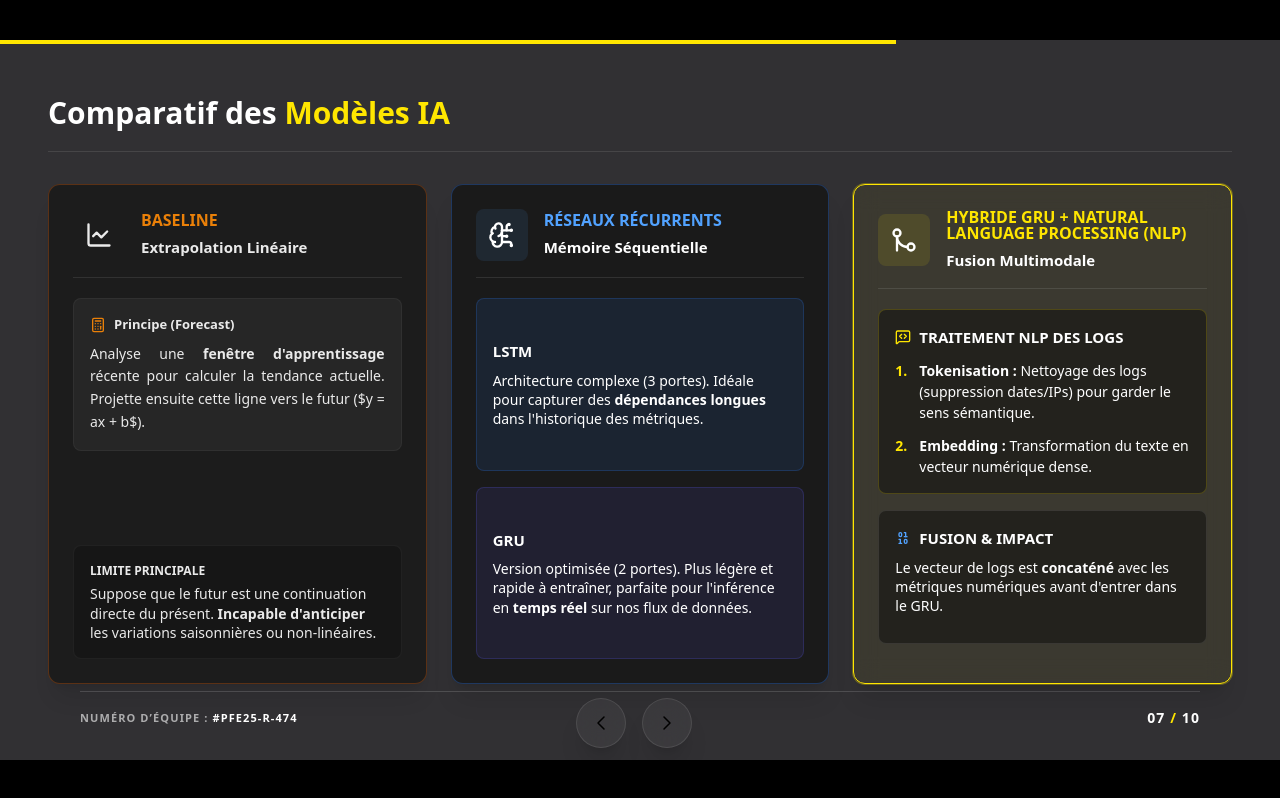
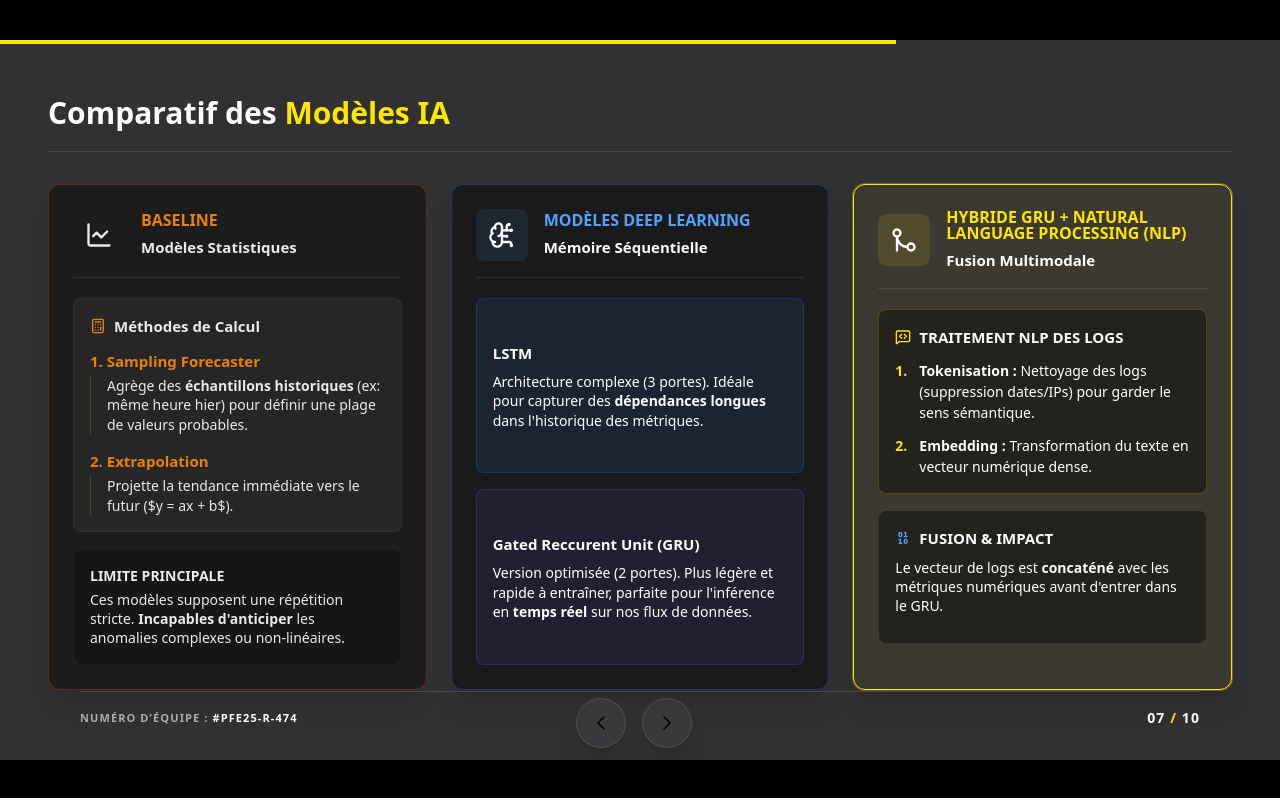
Before and after one commit to Medenga/Presentation-PFE, a React (Vite) app in the folder client/: page /slide7 in a window 1280 px wide. Built offline with nearby package versions, Linux system fonts and the light colour scheme.

Commit message:
Update Slide7.jsx

```diff
--- a/client/src/slides/Slide7.jsx
+++ b/client/src/slides/Slide7.jsx
@@ -9,7 +9,8 @@ import {
   MessageSquareCode,
   Layers,
   Timer,
-  LineChart
+  LineChart,
+  History
 } from 'lucide-react';
 
 // Card Structure : Polices augmentées
@@ -34,7 +35,7 @@ const Card = ({ title, subtitle, icon, color, borderColor, children, isFocus = f
   </div>
 );
 
-const SlideComparisonLargeWhite = () => {
+const SlideComparisonUpdated = () => {
   return (
     <div className="w-[1280px] h-[720px] bg-pres-grey text-white flex flex-col px-10 py-8 font-sans overflow-hidden relative">
 
@@ -45,38 +46,54 @@ const SlideComparisonLargeWhite = () => {
           <h1 className="text-3xl font-bold">Comparatif des <span className="text-[#FFE600]">Modèles IA</span></h1>
         </div>
         <div className="flex gap-2">
-
+          {/* Espace vide */}
         </div>
       </div>
 
       {/* --- GRID CONTENT --- */}
       <div className="grid grid-cols-3 gap-6 px-2 h-[500px] items-start">
 
-        {/* COL 1: BASELINE (Extrapolation Linéaire) */}
+        {/* COL 1: BASELINE (Modèles Statistiques) */}
         <div className="opacity-90 h-full flex flex-col">
 
           <Card
             title="Baseline"
-            subtitle="Extrapolation Linéaire"
+            subtitle="Modèles Statistiques"
             icon={<LineChart />}
             color="text-orange-400"
             borderColor="border-orange-500/30"
           >
             <div className="flex-1 flex flex-col gap-4">
               <div className="bg-white/5 p-4 rounded-lg border border-white/5">
-                <div className="flex items-center gap-2 mb-2">
+                <div className="flex items-center gap-2 mb-3">
                   <Calculator size={16} className="text-orange-400" />
-                  <span className="text-[13px] font-bold text-white">Principe (Forecast)</span>
+                  <span className="text-[15px] font-bold text-white">Méthodes de Calcul</span>
                 </div>
-                <p className="text-[14px] text-white leading-relaxed text-justify">
-                  Analyse une <b>fenêtre d'apprentissage</b> récente pour calculer la tendance actuelle. Projette ensuite cette ligne vers le futur ($y = ax + b$).
-                </p>
+
+                <ul className="space-y-4">
+                  <li className="flex flex-col gap-1">
+                    <span className="text-[15px] font-bold text-orange-400 flex items-center gap-2">
+                      1. Sampling Forecaster
+                    </span>
+                    <p className="text-[14px] text-white leading-snug pl-4 border-l border-orange-400/30">
+                      Agrège des <b>échantillons historiques</b> (ex: même heure hier) pour définir une plage de valeurs probables.
+                    </p>
+                  </li>
+                  <li className="flex flex-col gap-1">
+                    <span className="text-[15px] font-bold text-orange-400 flex items-center gap-2">
+                      2. Extrapolation
+                    </span>
+                    <p className="text-[14px] text-white leading-snug pl-4 border-l border-orange-400/30">
+                      Projette la tendance immédiate vers le futur ($y = ax + b$).
+                    </p>
+                  </li>
+                </ul>
               </div>
 
               <div className="bg-black/20 p-4 rounded-lg border border-white/5 mt-auto">
-                <span className="text-[12px] text-white uppercase font-bold block mb-1">Limite Principale</span>
+                <span className="text-[14px] text-white uppercase font-bold block mb-1">Limite Principale</span>
                 <p className="text-[14px] text-white leading-snug">
-                  Suppose que le futur est une continuation directe du présent. <b>Incapable d'anticiper</b> les variations saisonnières ou non-linéaires.
+                  Ces modèles supposent une répétition stricte. <b>Incapables d'anticiper</b> les anomalies complexes ou non-linéaires.
                 </p>
               </div>
             </div>
@@ -87,7 +104,7 @@ const SlideComparisonLargeWhite = () => {
         <div className="h-full flex flex-col">
 
           <Card
-            title="Réseaux Récurrents"
+            title="Modèles Deep Learning"
             subtitle="Mémoire Séquentielle"
             icon={<BrainCircuit />}
             color="text-blue-400"
@@ -110,7 +127,7 @@ const SlideComparisonLargeWhite = () => {
               <div className="bg-indigo-500/10 p-4 rounded-lg border border-indigo-500/20 flex-1 flex flex-col justify-center relative overflow-hidden">
 
                 <div className="flex items-center justify-between mb-2">
-                  <span className="text-[15px] font-black text-white">GRU</span>
+                  <span className="text-[15px] font-black text-white">Gated Reccurent Unit (GRU)</span>
                 </div>
                 <p className="text-[14px] text-white leading-snug relative z-10">
                   Version optimisée (2 portes). Plus légère et rapide à entraîner, parfaite pour l'inférence en <b>temps réel</b> sur nos flux de données.
@@ -120,56 +137,101 @@ const SlideComparisonLargeWhite = () => {
             </div>
           </Card>
         </div>
+        {/* COL 3: HYBRIDE (NLP) */}
 
-        {/* COL 3: HYBRIDE (NLP) */}
         <div className="h-full flex flex-col z-10">
 
+
+
           <Card
+
             title="Hybride GRU + Natural Language Processing (NLP)"
+
             subtitle="Fusion Multimodale"
+
             icon={<GitMerge />}
+
             color="text-[#FFE600]"
+
             borderColor="border-[#FFE600]"
+
             isFocus={true}
+
           >
+
             <div className="flex-1 flex flex-col gap-3">
 
+
+
               {/* Explication NLP */}
+
               <div className="bg-black/40 p-4 rounded-lg border border-[#FFE600]/20">
+
                 <div className="flex items-center gap-2 mb-3">
+
                   <MessageSquareCode size={16} className="text-[#FFE600]" />
+
                   <span className="text-[15px] font-bold text-white uppercase">Traitement NLP des Logs</span>
+
                 </div>
+
                 <ul className="space-y-3">
+
                   <li className="flex gap-3 text-[14px] text-white">
+
                     <span className="text-[#FFE600] font-bold text-[14px]">1.</span>
+
                     <span><b>Tokenisation :</b> Nettoyage des logs (suppression dates/IPs) pour garder le sens sémantique.</span>
+
                   </li>
+
                   <li className="flex gap-3 text-[14px] text-white">
+
                     <span className="text-[#FFE600] font-bold text-[14px]">2.</span>
+
                     <span><b>Embedding :</b> Transformation du texte en vecteur numérique dense.</span>
+
                   </li>
+
                 </ul>
-              </div>
-
-              {/* Explication Fusion */}
-              <div className="bg-black/40 p-4 rounded-lg border border-white/10 mt-1">
-                <div className="flex items-center gap-2 mb-2">
-                  <Binary size={16} className="text-blue-400" />
-                  <span className="text-[15px] font-bold text-white uppercase">Fusion & Impact</span>
-                </div>
-                <p className="text-[14px] text-white leading-snug mb-3">
-                  Le vecteur de logs est <b>concaténé</b> avec les métriques numériques avant d'entrer dans le GRU.
-                </p>
 
               </div>
 
+
+
+              {/* Explication Fusion */}
+
+              <div className="bg-black/40 p-4 rounded-lg border border-white/10 mt-1">
+
+                <div className="flex items-center gap-2 mb-2">
+
+                  <Binary size={16} className="text-blue-400" />
+
+                  <span className="text-[15px] font-bold text-white uppercase">Fusion & Impact</span>
+
+                </div>
+
+                <p className="text-[14px] text-white leading-snug mb-3">
+
+                  Le vecteur de logs est <b>concaténé</b> avec les métriques numériques avant d'entrer dans le GRU.
+
+                </p>
+
+
+
+              </div>
+
+
+
             </div>
+
           </Card>
+
         </div>
 
+
+
       </div>
-
       {/* FOOTER */}
       <div className="absolute bottom-0 left-0 w-full px-20 pb-8">
         <div className="pt-4 border-t border-white/15 flex justify-between items-center text-[11px] font-extrabold uppercase tracking-widest text-white/60">
@@ -184,4 +246,4 @@ const SlideComparisonLargeWhite = () => {
   );
 };
 
-export default SlideComparisonLargeWhite;
+export default SlideComparisonUpdated;
```
